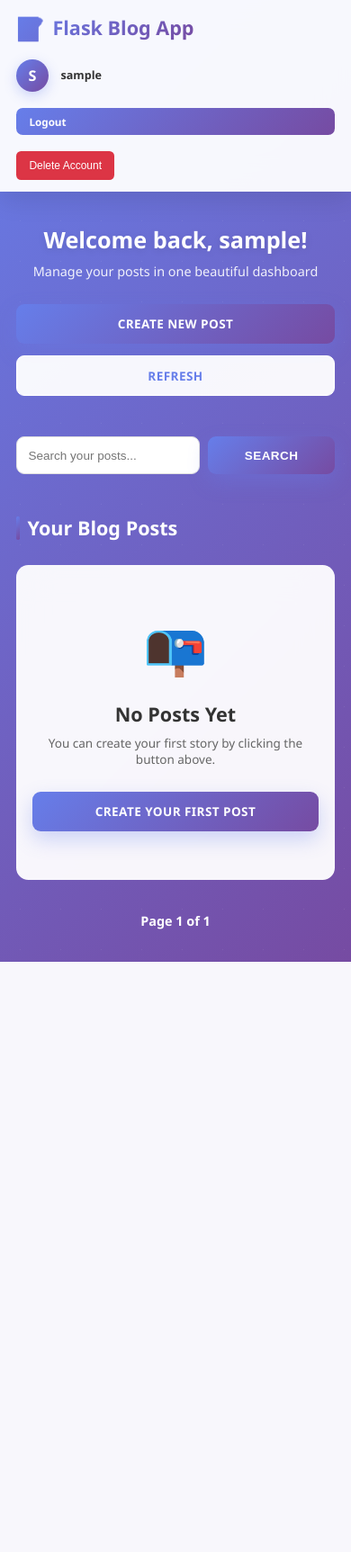
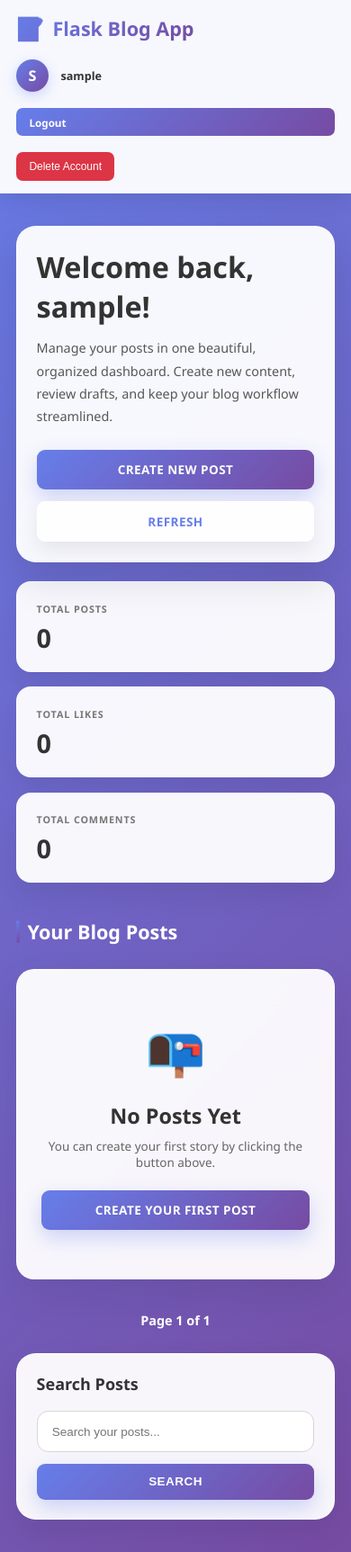
Before and after one commit to rahman-noorbasha/flask-blog-api, a Flask app: page /dashboard in a window 390 px wide. Shown: the whole page at 90% size. Before the commit the page ends 1069 px from the top, so only its background shows below. Run offline with Flask 3, Linux system fonts and the light colour scheme; the visitor is signed in with stand-in values (Sample User, id 1); data that the repository does not hold is empty.

Commit message:
Implemented social features and shareable posts

```diff
--- a/app.py
+++ b/app.py
@@ -158,6 +158,24 @@ def dashboard():
             )
         )
         total_posts = cursor.fetchone()[0]
+        cursor.execute(
+            "SELECT COUNT(*) FROM likes WHERE post_id IN (SELECT id FROM posts WHERE user_id=? AND (title LIKE ? OR content LIKE ?))",
+            (
+                current_user.id,
+                f'%{search}%',
+                f'%{search}%'
+            )
+        )
+        total_likes = cursor.fetchone()[0]
+        cursor.execute(
+            "SELECT COUNT(*) FROM comments WHERE post_id IN (SELECT id FROM posts WHERE user_id=? AND (title LIKE ? OR content LIKE ?))",
+            (
+                current_user.id,
+                f'%{search}%',
+                f'%{search}%'
+            )
+        )
+        total_comments = cursor.fetchone()[0]
         total_pages = max(1, (total_posts + per_page - 1) // per_page)
 
         if page < 1:
@@ -182,6 +200,16 @@ def dashboard():
             (current_user.id,)
         )
         total_posts = cursor.fetchone()[0]
+        cursor.execute(
+            "SELECT COUNT(*) FROM likes WHERE post_id IN (SELECT id FROM posts WHERE user_id=?)",
+            (current_user.id,)
+        )
+        total_likes = cursor.fetchone()[0]
+        cursor.execute(
+            "SELECT COUNT(*) FROM comments WHERE post_id IN (SELECT id FROM posts WHERE user_id=?)",
+            (current_user.id,)
+        )
+        total_comments = cursor.fetchone()[0]
         total_pages = max(1, (total_posts + per_page - 1) // per_page)
 
         if page < 1:
@@ -215,8 +243,11 @@ def dashboard():
 
     return render_template(
         "dashboard.html",
-        posts= post_data,
+        posts=post_data,
         search=search,
+        total_posts=total_posts,
+        total_likes=total_likes,
+        total_comments=total_comments,
         total_pages=total_pages,
         page=page
     )
--- a/templates/dashboard.html
+++ b/templates/dashboard.html
@@ -160,42 +160,83 @@
         }
 
         .dashboard-header {
-            text-align: center;
-            margin-bottom: 50px;
-            animation: slideDown 0.6s ease-out;
+            display: grid;
+            grid-template-columns: 1.4fr 0.6fr;
+            gap: 24px;
+            align-items: stretch;
+            margin-bottom: 34px;
         }
 
-        @keyframes slideDown {
-            from {
-                opacity: 0;
-                transform: translateY(-20px);
+        .hero-panel {
+            background: rgba(255, 255, 255, 0.95);
+            backdrop-filter: blur(20px);
+            border-radius: 24px;
+            padding: 32px;
+            box-shadow: 0 20px 50px rgba(0, 0, 0, 0.12);
+            border: 1px solid rgba(255, 255, 255, 0.7);
         }
 
-            to {
-                opacity: 1;
-                transform: translateY(0);
-            }
+        .hero-panel h1 {
+            font-size: 36px;
+            color: #333;
+            margin-bottom: 14px;
+            font-weight: 800;
         }
 
-        .dashboard-header h1 {
-            font-size: 36px;
-            color: white;
-            margin-bottom: 10px;
-            font-weight: 700;
-            text-shadow: 0 2px 10px rgba(0, 0, 0, 0.1);
+        .hero-panel p {
+            color: #575757;
+            font-size: 16px;
+            margin-bottom: 28px;
+            line-height: 1.75;
         }
 
-        .dashboard-header p {
-            color: rgba(255, 255, 255, 0.9);
-            font-size: 16px;
-            margin-bottom: 30px;
+        .hero-actions {
+            display: flex;
+            gap: 14px;
+            flex-wrap: wrap;
+        }
+
+        .summary-panel {
+            display: grid;
+            gap: 18px;
+        }
+
+        .summary-card {
+            background: rgba(255, 255, 255, 0.95);
+            border-radius: 18px;
+            padding: 24px;
+            border: 1px solid rgba(255, 255, 255, 0.7);
+            box-shadow: 0 15px 35px rgba(0, 0, 0, 0.08);
+        }
+
+        .summary-card span {
+            display: block;
+            color: #777;
+            font-weight: 600;
+            margin-bottom: 10px;
+            text-transform: uppercase;
+            letter-spacing: 0.08em;
+            font-size: 12px;
+        }
+
+        .summary-card strong {
+            font-size: 32px;
+            color: #333;
+            display: block;
+            line-height: 1.1;
+        }
+
+        .dashboard-grid {
+            display: grid;
+            grid-template-columns: 1.4fr 0.6fr;
+            gap: 30px;
         }
 
         .action-buttons {
             display: flex;
-            justify-content: center;
             gap: 15px;
             flex-wrap: wrap;
+            justify-content: flex-start;
         }
 
         .btn {
@@ -207,7 +248,9 @@
             cursor: pointer;
             transition: all 0.3s ease;
             text-decoration: none;
-            display: inline-block;
+            display: inline-flex;
+            align-items: center;
+            justify-content: center;
             text-transform: uppercase;
             letter-spacing: 0.5px;
         }
@@ -227,30 +270,50 @@
             background: rgba(255, 255, 255, 0.95);
             color: #667eea;
             border: 2px solid white;
+            box-shadow: 0 10px 25px rgba(0, 0, 0, 0.08);
         }
 
         .btn-secondary:hover {
-            transform: translateY(-3px);
+            transform: translateY(-2px);
             background: white;
-            box-shadow: 0 10px 25px rgba(0, 0, 0, 0.15);
+            box-shadow: 0 12px 28px rgba(0, 0, 0, 0.12);
         }
 
-        .search-container {
-            margin: 30px auto;
-            max-width: 600px;
+        .search-panel {
+            background: rgba(255, 255, 255, 0.95);
+            backdrop-filter: blur(20px);
+            border-radius: 24px;
+            padding: 30px;
+            border: 1px solid rgba(255, 255, 255, 0.75);
+            box-shadow: 0 15px 35px rgba(0, 0, 0, 0.08);
+            margin-bottom: 0;
+        }
+
+        .search-panel h2 {
+            font-size: 20px;
+            margin-bottom: 20px;
+            color: #333;
         }
 
         .search-container form {
-            display: flex;
-            gap: 10px;
+            display: grid;
+            gap: 14px;
         }
 
         .search-input {
-            flex: 1;
-            padding: 14px;
-            border-radius: 10px;
-            border: 2px solid #e0e0e0;
+            width: 100%;
+            padding: 16px 18px;
+            border-radius: 14px;
+            border: 1px solid #d6d6d6;
             font-size: 15px;
+            color: #333;
+            background: #fff;
+        }
+
+        .search-input:focus {
+            outline: none;
+            border-color: #667eea;
+            box-shadow: 0 0 0 4px rgba(102, 126, 234, 0.12);
         }
 
         .alerts {
@@ -278,7 +341,29 @@
         }
 
         .posts-section {
-            margin-top: 50px;
+            margin-top: 10px;
+        }
+
+        @keyframes fadeInUp {
+            from {
+                opacity: 0;
+                transform: translateY(12px);
+            }
+            to {
+                opacity: 1;
+                transform: translateY(0);
+            }
+        }
+
+        @keyframes alertSlide {
+            from {
+                opacity: 0;
+                transform: translateY(-8px);
+            }
+            to {
+                opacity: 1;
+                transform: translateY(0);
+            }
         }
 
         .section-title {
@@ -416,46 +511,93 @@
 
         .edit-btn {
             background: #e3f2fd;
-            color: #667eea;
-            border: 2px solid #667eea;
-        }
-
-        .edit-btn:hover,
-        .delete-btn:hover {
-            transform: translateY(-2px);
+            color: #2b4db8;
+            border: 1px solid #7ca7ff;
         }
 
         .delete-btn {
             background: #fee;
             color: #c33;
-            border: 2px solid #c33;
+            border: 1px solid #f7b2b2;
         }
 
-        .delete-btn:hover {
-            transform: translateY(-2px);
+        .like-btn {
+            background: #f2f6ff;
+            color: #3a5cd4;
+            border: 1px solid rgba(102, 126, 234, 0.22);
+            margin-bottom: 16px;
         }
 
-        .delete-btn:active {
-            opacity: 0.9;
+        .share-btn {
+            background: #ffffff;
+            color: #333;
+            border: 1px solid #d6d6d6;
+            margin-top: 10px;
+        }
+
+        .comment-form {
+            display: grid;
+            grid-template-columns: 1fr auto;
+            gap: 10px;
+        }
+
+        .comment-input {
+            width: 100%;
+            padding: 14px 16px;
+            border-radius: 14px;
+            border: 1px solid #d6d6d6;
+            font-size: 14px;
+            color: #333;
+            background: #fff;
+        }
+
+        .comment-input:focus {
+            outline: none;
+            border-color: #667eea;
+            box-shadow: 0 0 0 3px rgba(102, 126, 234, 0.12);
+        }
+
+        .comment-submit {
+            background: linear-gradient(135deg, #667eea 0%, #764ba2 100%);
+            color: white;
+            border: none;
+            border-radius: 14px;
+            padding: 0 20px;
+            font-weight: 700;
+            cursor: pointer;
         }
 
         .empty-state {
             text-align: center;
-            padding: 60px 20px;
+            padding: 60px 30px;
             background: rgba(255, 255, 255, 0.95);
             backdrop-filter: blur(20px);
-            border-radius: 15px;
+            border-radius: 22px;
             margin-top: 30px;
+            box-shadow: 0 20px 50px rgba(0, 0, 0, 0.08);
+            border: 1px solid rgba(255, 255, 255, 0.75);
         }
 
         .empty-icon {
-            font-size: 64px;
+            font-size: 60px;
             margin-bottom: 20px;
             animation: float 3s ease-in-out infinite;
         }
 
+        .empty-title {
+            font-size: 26px;
+            color: #333;
+            margin-bottom: 10px;
+            font-weight: 700;
+        }
+
+        .empty-text {
+            color: #666;
+            margin-bottom: 25px;
+            font-size: 15px;
+        }
+
         @keyframes float {
-
             0%,
             100% {
                 transform: translateY(0);
@@ -466,78 +608,23 @@
             }
         }
 
-        .empty-title {
-            font-size: 24px;
-            color: #333;
-            margin-bottom: 10px;
-            font-weight: 700;
-        }
-
-        .empty-text {
-            color: #666;
-            margin-bottom: 30px;
-            font-size: 15px;
-        }
-
-        @media (max-width: 768px) {
-            .navbar-content {
-                padding: 15px 20px;
-            }
-
-            .navbar-menu {
-                width: 100%;
-                flex-direction: column;
-                align-items: stretch;
-            }
-
-            .user-info {
-                width: 100%;
-                border: none;
-                padding: 0;
-            }
-
-            .dashboard-header h1 {
-                font-size: 28px;
-            }
-
-            .posts-grid {
-                grid-template-columns: 1fr;
-            }
-
-            .action-buttons {
-                flex-direction: column;
-            }
-
-            .btn {
-                width: 100%;
-            }
-        }
-
         .pagination {
             display: flex;
             justify-content: center;
             align-items: center;
             gap: 20px;
             margin-top: 40px;
-        }
-
-        .attachment-box {
-            margin-top: 12px;
-        }
-
-        .attachment-box a {
-            color: #007bff;
-            text-decoration: none;
-            font-weight: 600;
+            flex-wrap: wrap;
         }
 
         .pagination a {
-            padding: 10px 20px;
+            padding: 12px 22px;
             background: white;
             color: #667eea;
             text-decoration: none;
-            border-radius: 8px;
+            border-radius: 12px;
             font-weight: 600;
+            border: 1px solid rgba(102, 126, 234, 0.18);
         }
 
         .pagination a:hover {
@@ -555,12 +642,61 @@
             color: white;
             border: none;
             padding: 10px 16px;
-            border-radius: 6px;
+            border-radius: 8px;
             cursor: pointer;
+            transition: background 0.25s ease;
         }
 
         .delete-account-btn:hover {
             background: #b02a37;
+        }
+
+        @media (max-width: 980px) {
+            .dashboard-grid {
+                grid-template-columns: 1fr;
+            }
+
+            .dashboard-header {
+                grid-template-columns: 1fr;
+            }
+        }
+
+        @media (max-width: 720px) {
+            .navbar-content {
+                padding: 16px 20px;
+            }
+
+            .navbar-menu {
+                width: 100%;
+                flex-direction: column;
+                align-items: stretch;
+            }
+
+            .user-info {
+                width: 100%;
+                border: none;
+                padding: 0;
+                justify-content: flex-start;
+            }
+
+            .action-buttons,
+            .post-actions {
+                grid-template-columns: 1fr;
+            }
+
+            .btn {
+                width: 100%;
+            }
+
+            .post-header {
+                flex-direction: column;
+                align-items: stretch;
+            }
+
+            .search-panel,
+            .hero-panel {
+                padding: 24px;
+            }
         }
     </style>
 </head>
@@ -600,23 +733,33 @@
         {% endwith %}
 
         <div class="dashboard-header">
+            <section class="hero-panel">
                 <h1>Welcome back, {{ current_user.username }}!</h1>
-            <p>Manage your posts in one beautiful dashboard</p>
+                <p>Manage your posts in one beautiful, organized dashboard. Create new content, review drafts, and keep your blog workflow streamlined.</p>
                 <div class="action-buttons">
                     <a href="/create" class="btn btn-primary">Create New Post</a>
                     <a href="/dashboard" class="btn btn-secondary">Refresh</a>
                 </div>
+            </section>
+
+            <section class="summary-panel">
+                <div class="summary-card">
+                    <span>Total Posts</span>
+                    <strong>{{ total_posts }}</strong>
                 </div>
-        <div class="search-container">
-            <form method="GET" action="/dashboard">
-                <input type="text" name="search" placeholder="Search your posts..." value="{{ search }}"
-                    class="search-input">
-                <button type="submit" class="btn btn-primary">
-                    Search
-                </button>
-            </form>
+                <div class="summary-card">
+                    <span>Total Likes</span>
+                    <strong>{{ total_likes }}</strong>
+                </div>
+                <div class="summary-card">
+                    <span>Total Comments</span>
+                    <strong>{{ total_comments }}</strong>
+                </div>
+            </section>
         </div>
 
+        <div class="dashboard-grid">
+            <main>
                 <div class="posts-section">
                     <h2 class="section-title">Your Blog Posts</h2>
 
@@ -632,39 +775,37 @@
                             <div class="post-content">
                                 {{ post[2][:150] }}{% if post[2]|length > 150 %}...{% endif %}
                             </div>
+
                             {% if post[5] %}
                             <div class="attachment-box">
-                        <a href="{{ url_for('static', filename='uploads/' + post[5]) }}" target="_blank">
-                            📎 Open Attachment
-                        </a>
+                                <a href="{{ url_for('static', filename='uploads/' + post[5]) }}" target="_blank">📎 Open Attachment</a>
                             </div>
                             {% endif %}
 
                             <div class="post-meta">
                                 <div class="meta-item">📅 Posted: {{ post[4] }}</div>
                                 <div class="meta-item">✍️ By You</div>
+                                <div class="meta-item">❤️ {{ like_count }} likes</div>
+                                <div class="meta-item">💬 {{ comment_count }} comments</div>
                             </div>
 
                             <div class="post-actions">
                                 <a href="{{ url_for('edit_post', post_id=post[0]) }}" class="edit-btn">Edit</a>
-                        <form method="POST" action="{{ url_for('delete_post', post_id=post[0]) }}"
-                            style="flex:1; margin:0;" onsubmit="return confirm('Delete this post?');">
+                                <form method="POST" action="{{ url_for('delete_post', post_id=post[0]) }}" onsubmit="return confirm('Delete this post?');">
                                     <button type="submit" class="delete-btn">Delete</button>
                                 </form>
+                            </div>
 
-                    </div>
                             <form method="POST" action="{{ url_for('like_post', post_id=post[0]) }}">
-                        <button type="submit" class="like-btn">
-                            ❤️ {{ like_count }}
-                        </button>
+                                <button type="submit" class="like-btn">❤️ Like</button>
                             </form>
-                    <form method="POST" action="{{ url_for('comment_post', post_id=post[0]) }}">
-                        <input type="text" name="comment" placeholder="Add comment..." required>
-                        <button type="submit">💬 {{ comment_count }}</button>
+
+                            <form class="comment-form" method="POST" action="{{ url_for('comment_post', post_id=post[0]) }}">
+                                <input type="text" name="comment" placeholder="Add a comment..." required class="comment-input">
+                                <button type="submit" class="comment-submit">💬 {{ comment_count }}</button>
                             </form>
-                    <button onclick="copyLink('{{ url_for('view_post', post_id=post[0], _external=True) }}')">
-                        🔗 Share
-                    </button>
+
+                            <button type="button" class="share-btn" data-link="{{ url_for('view_post', post_id=post[0], _external=True) }}" onclick="copyLink(this.dataset.link)">🔗 Share</button>
                         </div>
                         {% endfor %}
                     </div>
@@ -676,18 +817,31 @@
                         <a href="/create" class="btn btn-primary">Create Your First Post</a>
                     </div>
                     {% endif %}
+
                     <div class="pagination">
                         {% if page > 1 %}
                         <a href="{{ url_for('dashboard', page=page-1, search=search) }}">Previous</a>
                         {% endif %}
-
                         <span>Page {{ page }} of {{ total_pages }}</span>
-
-                {% if page < total_pages %} <a href="{{ url_for('dashboard', page=page+1, search=search) }}">Next</a>
+                        {% if page < total_pages %}
+                        <a href="{{ url_for('dashboard', page=page+1, search=search) }}">Next</a>
                         {% endif %}
                     </div>
                 </div>
+            </main>
+
+            <aside class="search-panel">
+                <h2>Search Posts</h2>
+                <div class="search-container">
+                    <form method="GET" action="/dashboard">
+                        <input type="text" name="search" placeholder="Search your posts..." value="{{ search }}" class="search-input">
+                        <button type="submit" class="btn btn-primary">Search</button>
+                    </form>
                 </div>
+            </aside>
+        </div>
+    </div>
+
     <script>
         function copyLink(link) {
             navigator.clipboard.writeText(link);
```
Also changed, not shown: other parts of templates/dashboard.html (+59 -52 lines). Lines whose indentation alone changed are shown as unchanged.
